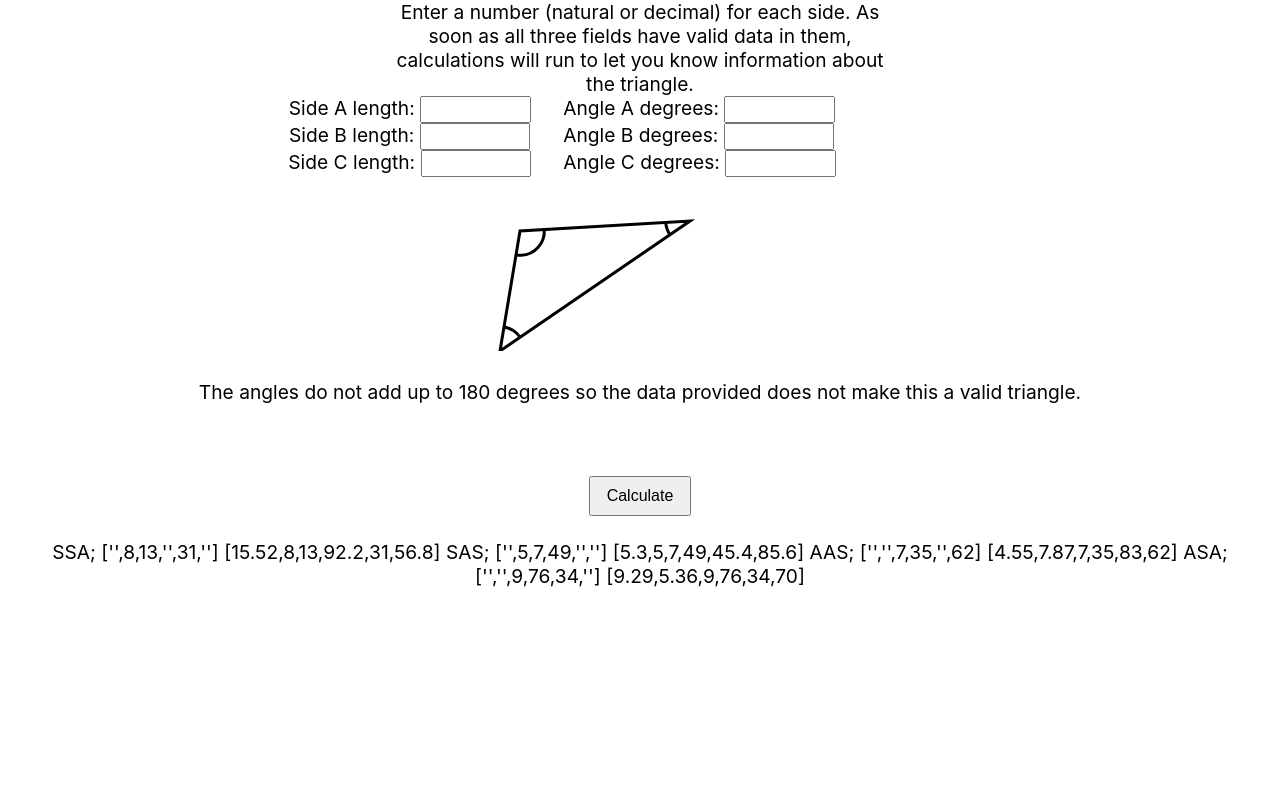
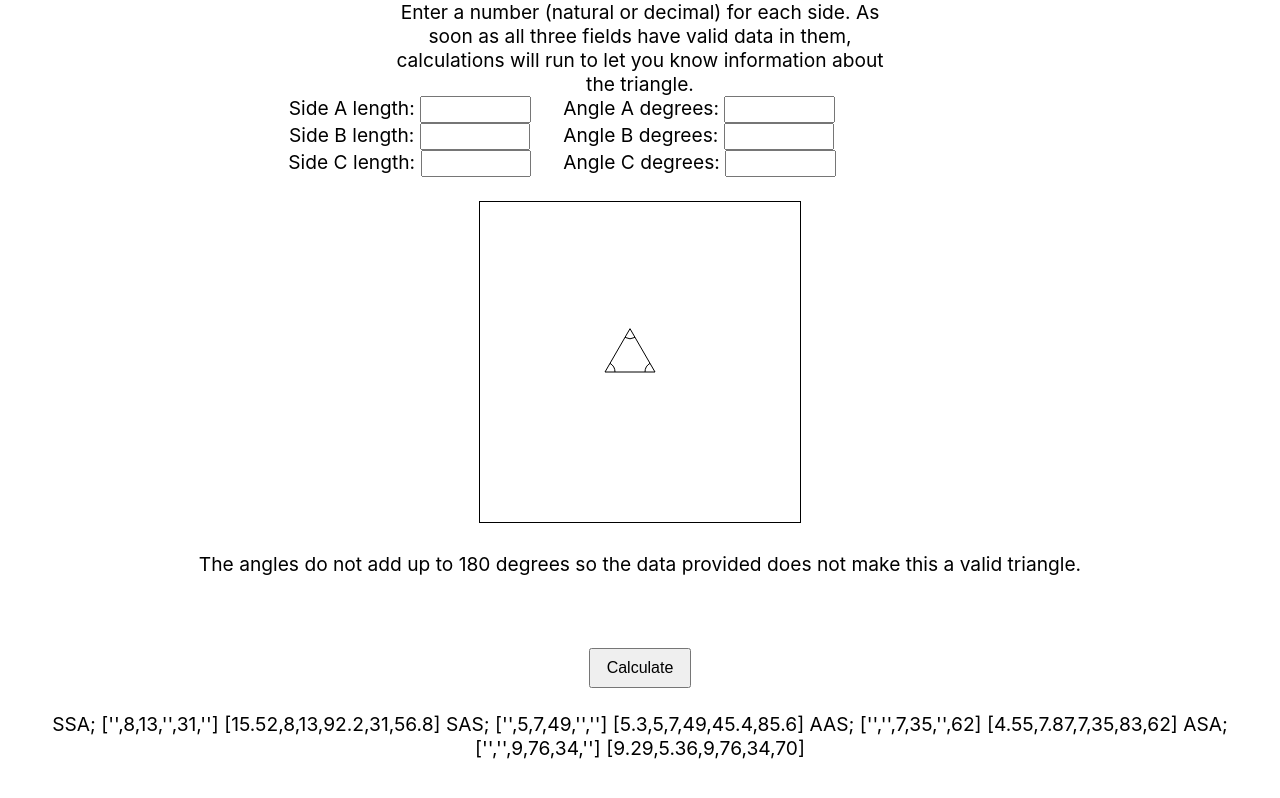
Before and after one commit to tylercasperson/triangle-information, a React (Create React App) app: page / in a window 1280 px wide. Built offline with nearby package versions, Linux system fonts and the light colour scheme.

Commit message:
centered the triangle

```diff
--- a/public/index.html
+++ b/public/index.html
@@ -24,6 +24,7 @@
       work correctly both with client-side routing and a non-root public URL.
       Learn how to configure a non-root public URL by running `npm run build`.
     -->
+    <script src="https://cdnjs.cloudflare.com/ajax/libs/underscore.js/1.9.1/underscore-min.js"></script>
     <title>React App</title>
   </head>
   <body>
--- a/src/layout/Calculations.js
+++ b/src/layout/Calculations.js
@@ -56,7 +56,7 @@ const Calculations = () => {
     if (sideA === sideB && sideA === sideC && sideB === sideC) {
       setTriangle('Equilateral');
     } else if (sideA !== sideB && sideA !== sideC && sideB !== sideC) {
-      setTriangle('Scaleneal');
+      setTriangle('scalene');
     } else {
       setTriangle('Isosceles');
     }
@@ -84,6 +84,9 @@ const Calculations = () => {
     } else {
       setMessage('More data is needed.');
     }
+    triangleData();
+
+    anotherTriangle();
   };
 
   const triangleData = () => {
@@ -100,7 +103,8 @@ const Calculations = () => {
     // setAngleA(originalInput[3]);
     // setAngleB(originalInput[4]);
     // setAngleC(originalInput[5]);
-    // setTriangle1([sideA, sideB, sideC, angleA, angleB, angleC]);
+    setTriangle1([sideA, sideB, sideC, angleA, angleB, angleC]);
+    trianglePlots(triangle1);
     // }
   };
 
@@ -499,6 +503,38 @@ const Calculations = () => {
     setCalculation(null, 'exact', missingSide2, 'side', side3);
   };
 
+  const trianglePlots = (arr) => {
+    // let x1 = sideC;
+    // let y1 = 0;
+    // let x2 = 0;
+    // let y2 = 0;
+    // let x3 = sideLawOfSine(sideA, 90, 180 - 90 - angleB);
+    // let y3 = sideLawOfSine(sideA, 90, angleB);
+
+    // a , 90 , 180-90-B
+    // let height = sideLawOfSine(15.52, 90, 59); //x
+    let height = sideLawOfSine(50, 90, 180 - 90 - 133); //x
+    // a , 90 , B
+    // let abc = sideLawOfSine(15.52, 90, 31); //y
+    let abc = sideLawOfSine(50, 90, 133); //y
+
+    console.log('x: ', height);
+    console.log('y: ', abc);
+  };
+
+  const anotherTriangle = () => {
+    // setTriangle2([
+    //   originalInput[0],
+    //   originalInput[1],
+    //   originalInput[2],
+    //   180 - triangle1[3],
+    //   triangle1[4],
+    //   triangle1[5],
+    // ]);
+
+    console.log('t2: ', triangle2);
+  };
+
   const onChange = () => {
     let emptyArr = originalInput.filter((empty) => empty === '').length;
 
@@ -528,10 +564,7 @@ const Calculations = () => {
       setAngleC(angleThree);
 
       setCalculate(calculate + 1);
-      console.log('calculate: ', calculate);
     }
-
-    // triangleData();
   };
 
   return (
@@ -548,13 +581,14 @@ const Calculations = () => {
         messageAngleC={angleCtype}
       />
       <br />
+
       <Drawing
-        x1={triangle1[0]}
-        y1={100}
-        x2={triangle1[1]}
-        y2={200}
-        x3={triangle1[2]}
-        y3={300}
+        x1={sideC}
+        y1={0}
+        x2={0}
+        y2={0}
+        // x3={sideLawOfSine(sideA, 90, 180 - 90 - angleB)}
+        // y3={sideLawOfSine(sideA, 90, angleB)}
       />
 
       {parseInt(angleA) === 0 ||
@@ -591,7 +625,6 @@ const Calculations = () => {
       />
       <br />
       <br />
-
       <div>
         SSA; ['',8,13,'',31,''] [15.52,8,13,92.2,31,56.8] SAS; ['',5,7,49,'','']
         [5.3,5,7,49,45.4,85.6] AAS; ['','',7,35,'',62] [4.55,7.87,7,35,83,62]
--- a/src/layout/Drawing.js
+++ b/src/layout/Drawing.js
@@ -1,16 +1,29 @@
 import React, { useEffect, useRef } from 'react';
-
-// https://stackoverflow.com/questions/32767203/draw-the-angle-marks-of-a-triangle-in-canvas
 
 const Drawing = (props) => {
   const canvasRef = useRef('');
 
   useEffect(() => {
-    drawTriangle(10, 150, 200, 20, 30, 30);
-  }, [canvasRef]);
+    const drawTriangle = () => {
+      let context = canvasRef.current.getContext('2d');
+      context.clearRect(0, 0, context.canvas.width, context.canvas.height);
 
-  const drawTriangle = (x1, y1, x2, y2, x3, y3) => {
-    let context = canvasRef.current.getContext('2d');
+      //   let x1 = props.x1;
+      //   let x2 = props.x2;
+      //   let x3 = props.x3;
+      //   let y1 = props.y1;
+      //   let y2 = props.y2;
+      //   let y3 = props.y3;
+
+      let x1 = 0;
+      let x2 = 50;
+      let x3 = 25;
+      let y1 = 0;
+      let y2 = 0;
+      let y3 = 43.3;
+
+      context.translate(125, 170);
+      context.scale(1, -1);
 
       const distance = (x, y, xx, yy) => {
         return Math.sqrt(Math.pow(x - xx, 2) + Math.pow(y - yy, 2));
@@ -43,33 +56,26 @@ const Drawing = (props) => {
         context.stroke();
       };
       // draw lines
-    context.lineWidth = 3;
+      context.lineWidth = 1;
       context.strokeStyle = 'black';
-
-    // context.beginPath();
-    // context.moveTo(0, 0);
-    // context.lineTo(100, 0);
-    // context.stroke();
-    // context.closePath();
-
-    // context.beginPath();
-    // context.moveTo(100, 0);
-    // context.lineTo(0, 100);
-    // context.stroke();
-    // context.closePath();
-
-    // context.beginPath();
-    // context.moveTo(0, 100);
-    // context.lineTo(0, 0);
-    // context.stroke();
-    // context.closePath();
 
       context.beginPath();
       context.moveTo(x1, y1);
       context.lineTo(x2, y2);
+      context.stroke();
+      context.closePath();
+
+      context.beginPath();
+      context.moveTo(x2, y2);
       context.lineTo(x3, y3);
+      context.stroke();
       context.closePath();
+
+      context.beginPath();
+      context.moveTo(x3, y3);
+      context.lineTo(x1, y1);
       context.stroke();
+      context.closePath();
 
       // work out the radius of the angle stroke
       let dist1 = distance(x1, y1, x2, y2);
@@ -90,7 +96,21 @@ const Drawing = (props) => {
       drawAngle(x3, y3, dir3, dir2); //draw the angle stroke third corner
     };
 
-  return <canvas ref={canvasRef}></canvas>;
+    // window.setTimeout(function () {
+    drawTriangle(props.x1, props.y1, props.x2, props.y2, props.x3, props.y3);
+    // }, 2);
+  }, [props.x1, props.y1, props.x2, props.y2, props.x3, props.y3]);
+
+  return (
+    <canvas
+      style={{
+        border: 'solid 1pt black',
+      }}
+      height='320'
+      width='320'
+      ref={canvasRef}
+    ></canvas>
+  );
 };
 
 export default Drawing;
```
Also changed, not shown: 1 other file (tests, documents, lock files or other folders). Lines whose indentation alone changed are shown as unchanged.
